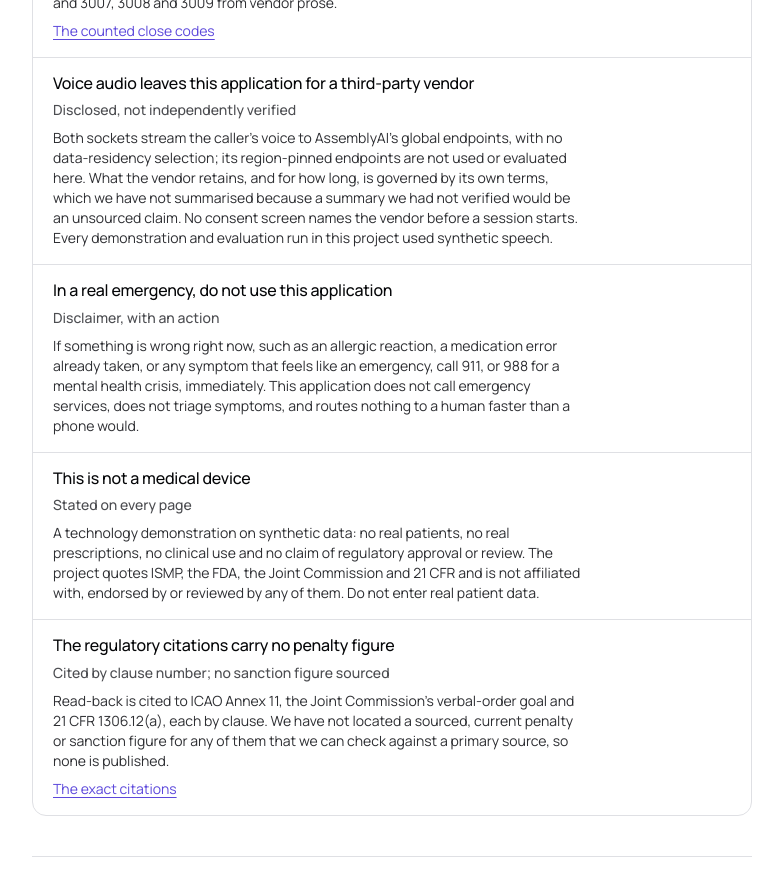
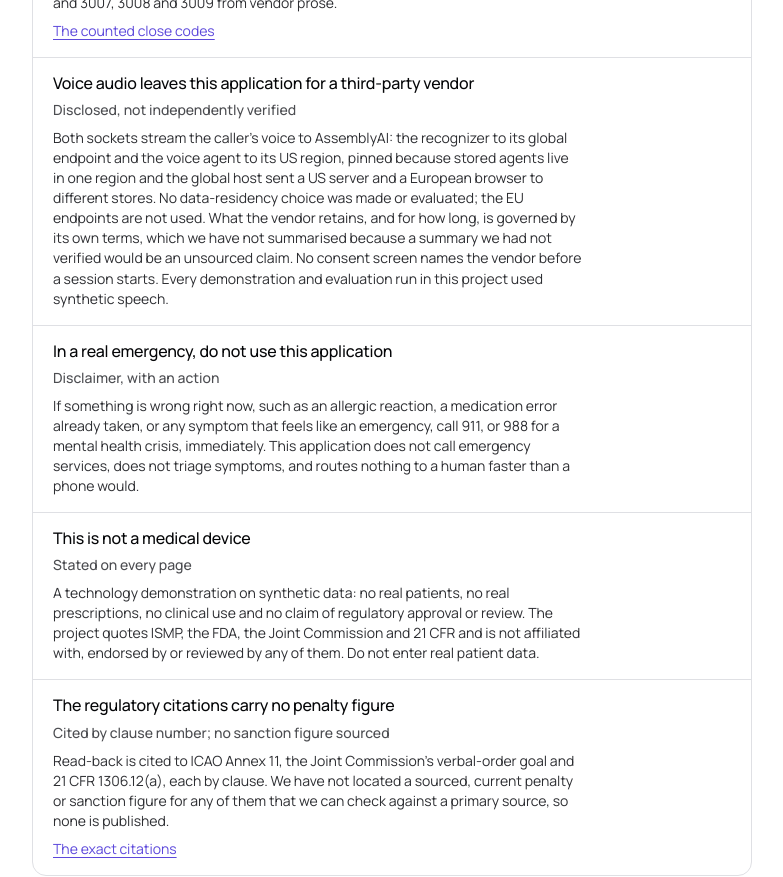
Before and after one commit to GoatWhistle/assemblyai-hack, a Next.js app: page /docs/limitations in a window 1280 px wide. Shown: the part 3260-4137 px from the top of the page, without its empty margins (260-1043 px from the left). Built offline with nearby package versions, Linux system fonts and the light colour scheme; no server answers.

Commit message:
State that the voice agent runs in the US region and why

```diff
--- a/src/features/how-it-works/limits/operations-entries.ts
+++ b/src/features/how-it-works/limits/operations-entries.ts
@@ -14,7 +14,7 @@ export const OPERATIONS_LIMITATIONS: readonly Limitation[] = [
     group: "operations",
     title: "Voice audio leaves this application for a third-party vendor",
     status: "Disclosed, not independently verified",
-    body: "Both sockets stream the caller's voice to AssemblyAI's global endpoints, with no data-residency selection; its region-pinned endpoints are not used or evaluated here. What the vendor retains, and for how long, is governed by its own terms, which we have not summarised because a summary we had not verified would be an unsourced claim. No consent screen names the vendor before a session starts. Every demonstration and evaluation run in this project used synthetic speech.",
+    body: "Both sockets stream the caller's voice to AssemblyAI: the recognizer to its global endpoint and the voice agent to its US region, pinned because stored agents live in one region and the global host sent a US server and a European browser to different stores. No data-residency choice was made or evaluated; the EU endpoints are not used. What the vendor retains, and for how long, is governed by its own terms, which we have not summarised because a summary we had not verified would be an unsourced claim. No consent screen names the vendor before a session starts. Every demonstration and evaluation run in this project used synthetic speech.",
   },
   {
     id: "emergency",
```
Also changed, not shown: 2 other files (tests, documents, lock files or other folders).
